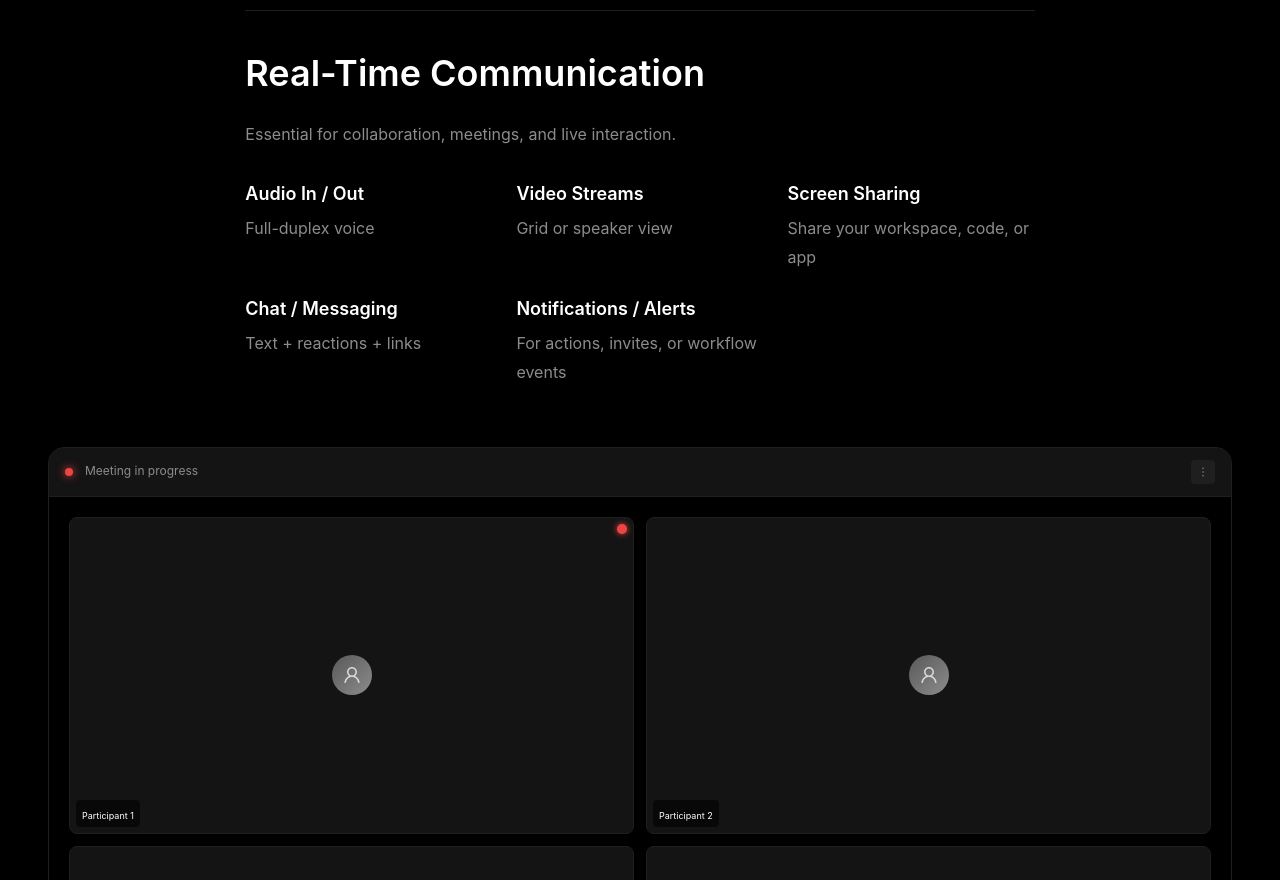
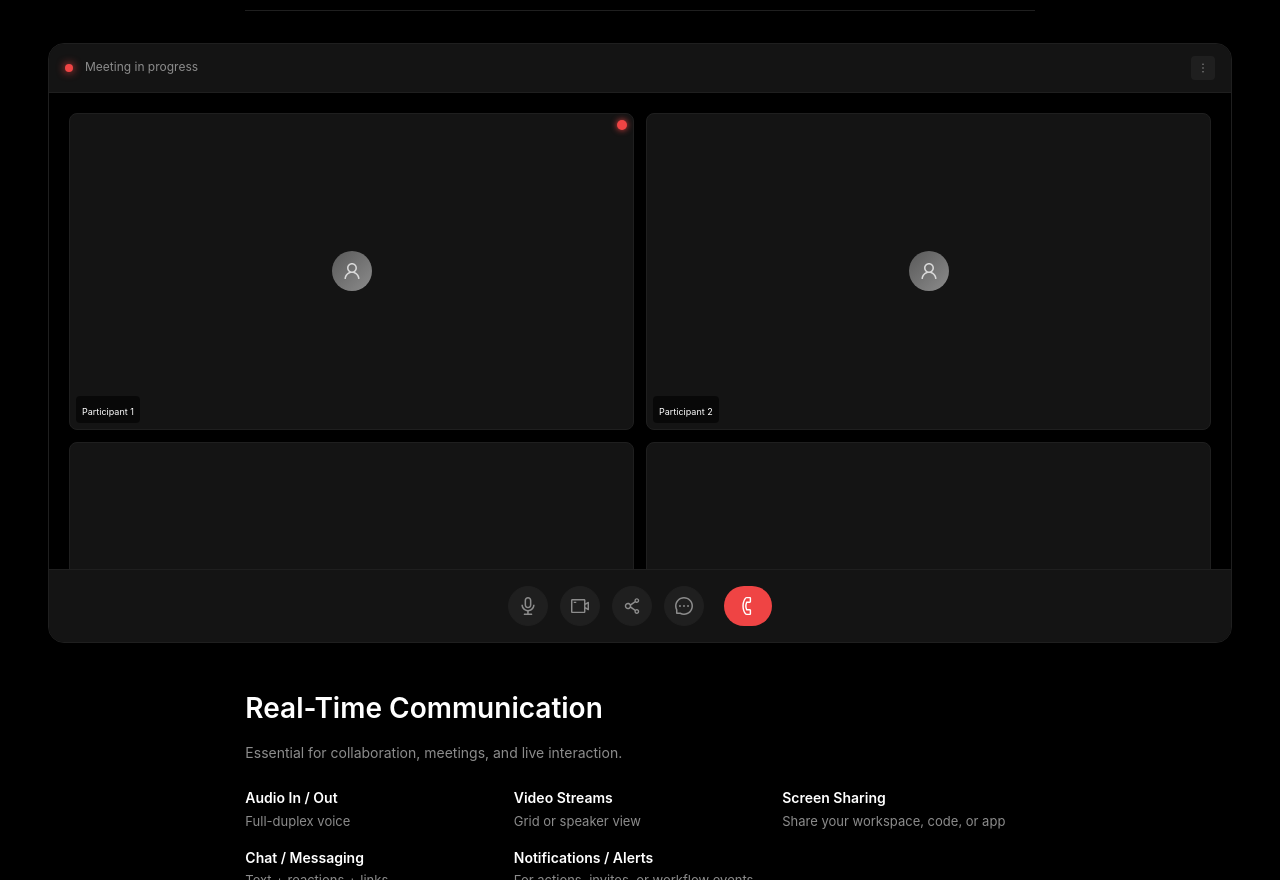
Before and after one commit to oldwestsolutions/oldoldwest, a Next.js app: page / in a window 1280 px wide. Shown: the part 1920-2800 px from the top of the page. Built offline with nearby package versions, Linux system fonts and the light colour scheme.

Commit message:
Move Real-Time Communication content below illustration and reduce text sizes for better screen fit

```diff
--- a/src/app/page.tsx
+++ b/src/app/page.tsx
@@ -358,28 +358,38 @@ export default function Home() {
           background: '#000000',
           padding: isMobile ? '60px 24px' : '120px 48px'
         }}>
-          {/* Content above illustration */}
-          <Row justify="center" style={{ width: '100%', marginBottom: isMobile ? '40px' : '60px' }}>
+          {/* Label above illustration */}
+          <Row justify="center" style={{ width: '100%', marginBottom: isMobile ? '24px' : '32px' }}>
             <Col xs={24} lg={20} xl={16}>
               <Text style={{ fontSize: 12, color: '#595959', letterSpacing: '0.1em', textTransform: 'uppercase', fontWeight: 600 }}>
                 REAL-TIME COMMUNICATION
               </Text>
-              <Divider style={{ margin: '8px 0 40px 0', borderColor: '#1f1f1f' }} />
+              <Divider style={{ margin: '8px 0 0 0', borderColor: '#1f1f1f' }} />
+            </Col>
+          </Row>
 
-              <Title level={2} style={{ color: '#ffffff', marginBottom: 24, fontSize: isMobile ? 28 : 36, fontWeight: 600 }}>
+          {/* Full-width illustration */}
+          <div style={{ marginBottom: isMobile ? '40px' : '48px' }}>
+            <GoogleMeetsUI variant="communication" participants={4} showChat={true} showControls={true} />
+          </div>
+
+          {/* Content below illustration */}
+          <Row justify="center" style={{ width: '100%' }}>
+            <Col xs={24} lg={20} xl={16}>
+              <Title level={2} style={{ color: '#ffffff', marginBottom: 16, fontSize: isMobile ? 24 : 28, fontWeight: 600 }}>
                 Real-Time Communication
               </Title>
-              <Paragraph style={{ color: '#8c8c8c', fontSize: 16, lineHeight: 1.8, marginBottom: 32 }}>
+              <Paragraph style={{ color: '#8c8c8c', fontSize: 14, lineHeight: 1.6, marginBottom: 24 }}>
                 Essential for collaboration, meetings, and live interaction.
               </Paragraph>
 
-              <Row gutter={[24, 24]}>
+              <Row gutter={[16, 16]}>
                 <Col xs={24} sm={12} md={8} lg={8}>
                   <div>
-                    <Title level={4} style={{ color: '#ffffff', marginBottom: 8, fontSize: 18, fontWeight: 600 }}>
+                    <Title level={4} style={{ color: '#ffffff', marginBottom: 4, fontSize: 14, fontWeight: 600 }}>
                       Audio In / Out
                     </Title>
-                    <Paragraph style={{ color: '#8c8c8c', fontSize: 16, lineHeight: 1.8, margin: 0 }}>
+                    <Paragraph style={{ color: '#8c8c8c', fontSize: 13, lineHeight: 1.5, margin: 0 }}>
                       Full-duplex voice
                     </Paragraph>
                   </div>
@@ -387,10 +397,10 @@ export default function Home() {
 
                 <Col xs={24} sm={12} md={8} lg={8}>
                   <div>
-                    <Title level={4} style={{ color: '#ffffff', marginBottom: 8, fontSize: 18, fontWeight: 600 }}>
+                    <Title level={4} style={{ color: '#ffffff', marginBottom: 4, fontSize: 14, fontWeight: 600 }}>
                       Video Streams
                     </Title>
-                    <Paragraph style={{ color: '#8c8c8c', fontSize: 16, lineHeight: 1.8, margin: 0 }}>
+                    <Paragraph style={{ color: '#8c8c8c', fontSize: 13, lineHeight: 1.5, margin: 0 }}>
                       Grid or speaker view
                     </Paragraph>
                   </div>
@@ -398,10 +408,10 @@ export default function Home() {
 
                 <Col xs={24} sm={12} md={8} lg={8}>
                   <div>
-                    <Title level={4} style={{ color: '#ffffff', marginBottom: 8, fontSize: 18, fontWeight: 600 }}>
+                    <Title level={4} style={{ color: '#ffffff', marginBottom: 4, fontSize: 14, fontWeight: 600 }}>
                       Screen Sharing
                     </Title>
-                    <Paragraph style={{ color: '#8c8c8c', fontSize: 16, lineHeight: 1.8, margin: 0 }}>
+                    <Paragraph style={{ color: '#8c8c8c', fontSize: 13, lineHeight: 1.5, margin: 0 }}>
                       Share your workspace, code, or app
                     </Paragraph>
                   </div>
@@ -409,10 +419,10 @@ export default function Home() {
 
                 <Col xs={24} sm={12} md={8} lg={8}>
                   <div>
-                    <Title level={4} style={{ color: '#ffffff', marginBottom: 8, fontSize: 18, fontWeight: 600 }}>
+                    <Title level={4} style={{ color: '#ffffff', marginBottom: 4, fontSize: 14, fontWeight: 600 }}>
                       Chat / Messaging
                     </Title>
-                    <Paragraph style={{ color: '#8c8c8c', fontSize: 16, lineHeight: 1.8, margin: 0 }}>
+                    <Paragraph style={{ color: '#8c8c8c', fontSize: 13, lineHeight: 1.5, margin: 0 }}>
                       Text + reactions + links
                     </Paragraph>
                   </div>
@@ -420,10 +430,10 @@ export default function Home() {
 
                 <Col xs={24} sm={12} md={8} lg={8}>
                   <div>
-                    <Title level={4} style={{ color: '#ffffff', marginBottom: 8, fontSize: 18, fontWeight: 600 }}>
+                    <Title level={4} style={{ color: '#ffffff', marginBottom: 4, fontSize: 14, fontWeight: 600 }}>
                       Notifications / Alerts
                     </Title>
-                    <Paragraph style={{ color: '#8c8c8c', fontSize: 16, lineHeight: 1.8, margin: 0 }}>
+                    <Paragraph style={{ color: '#8c8c8c', fontSize: 13, lineHeight: 1.5, margin: 0 }}>
                       For actions, invites, or workflow events
                     </Paragraph>
                   </div>
@@ -431,11 +441,6 @@ export default function Home() {
               </Row>
             </Col>
           </Row>
-
-          {/* Full-width illustration */}
-          <div>
-            <GoogleMeetsUI variant="communication" participants={4} showChat={true} showControls={true} />
-          </div>
         </section>
 
         {/* Verified Identity */}
```
